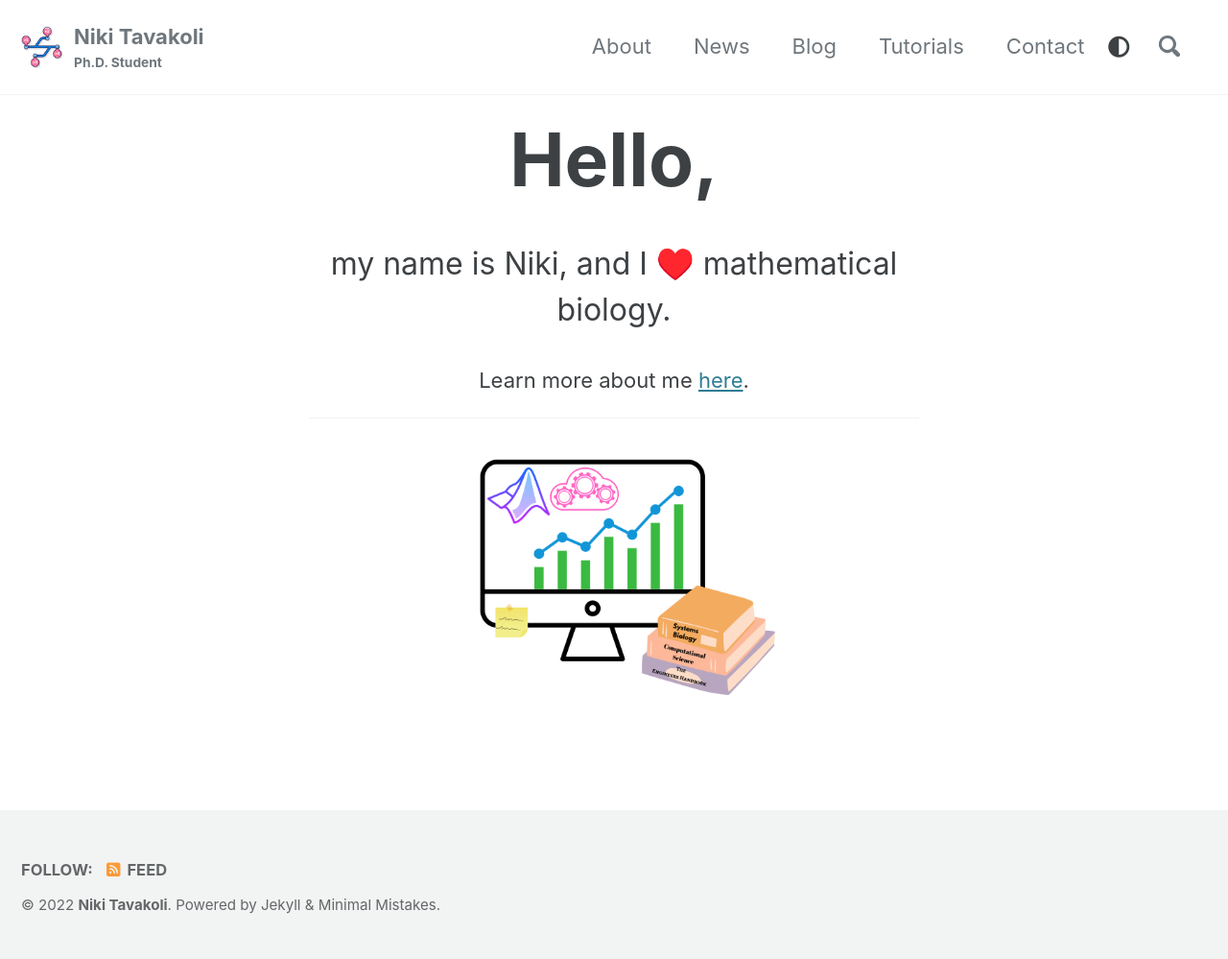
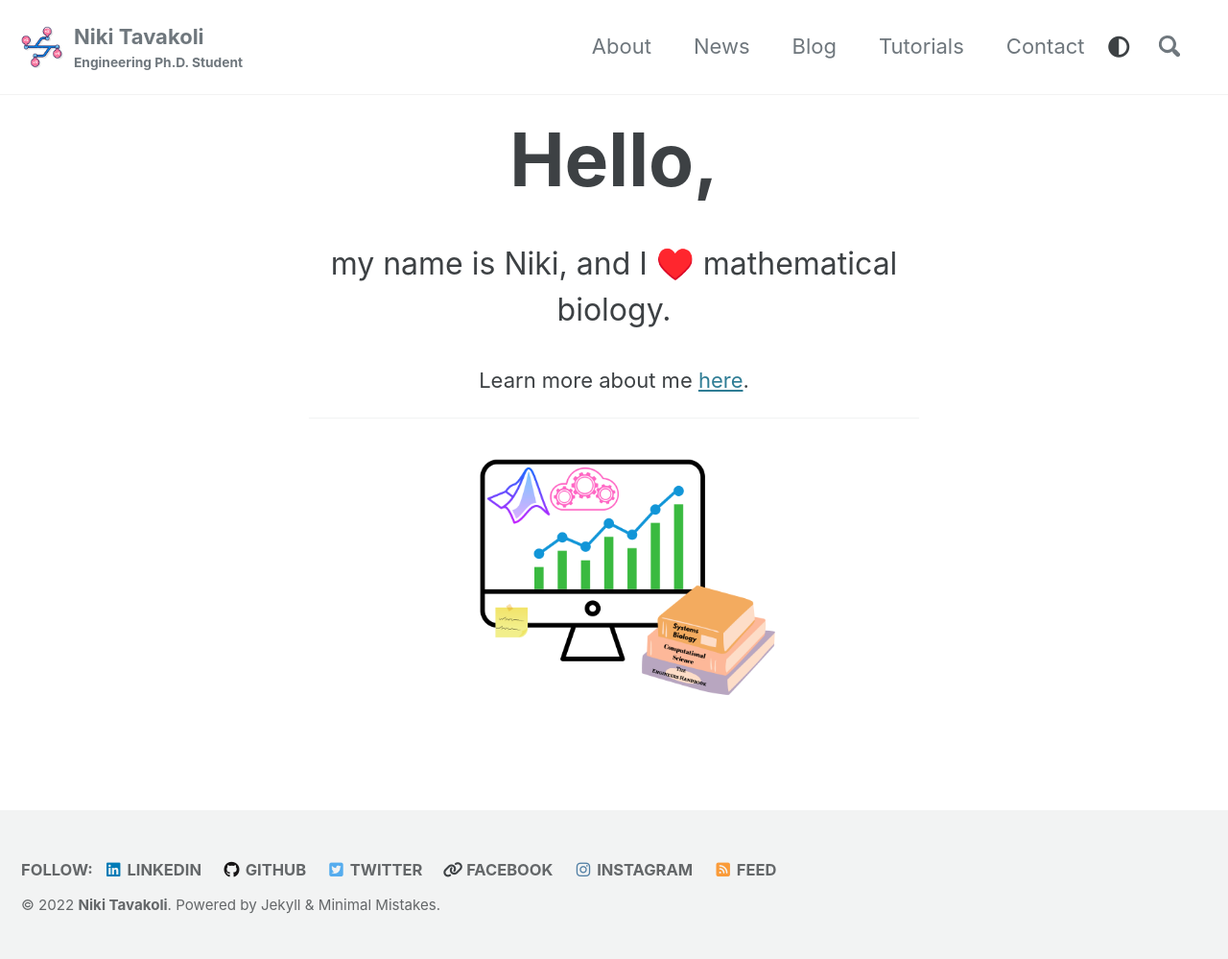
Before and after one commit to nikitavakoli/nikitavakoli.github.io, a Jekyll site: the page built from index.html, in a window 1280 px wide. Shown: the whole page at 96% size. Built offline with Jekyll 4.4.1, drawn with Linux system fonts in a browser that asks for light colours; cached includes are drawn as plain includes; nearby versions of some CDN libraries; the list of posts is cut into pages by our own code; some of the changed lines change nothing that is shown.

Commit message:
added back footer

```diff
--- a/_config.yml
+++ b/_config.yml
@@ -19,7 +19,7 @@ minimal_mistakes_skin2   : "dark"
 locale                   : "en-US"
 title                    : "Niki Tavakoli"
 title_separator          : "-"
-subtitle                 : "Ph.D. Student"
+subtitle                 : "Engineering Ph.D. Student"
 name                     : "<b>Niki Tavakoli</b>"
 description              : "My Portfolio"
 url                      : # the base hostname & protocol for your site e.g. "https://mmistakes.github.io"
@@ -94,8 +94,8 @@ analytics:
 
 # Site Author
 author:
-  name             : "Niki Tavakoli"
-  bio              : "Enthusiastic graduate student, inspired researcher, and future scientist."
+  #name             : "Niki Tavakoli"
+  #bio              : "Engineer in the making, inspired researcher, and motivated scientist."
   location         : "Los Angeles, CA"
   avatar           : "/images/beach_pic.jpg"
   bio              : "Grad student, motivated researcher, inspired scientist."
@@ -125,16 +125,16 @@ footer:
   links:
     - label: "LinkedIn"
       icon: "fab fa-fw fa-linkedin"
-      # url: "https://www.linkedin.com/in/nikitava/"
+      url: "https://www.linkedin.com/in/nikitava/"
     - label: "GitHub"
       icon: "fab fa-fw fa-github"
-      # url: "https://github.com/nikitavakoli"
+      url: "https://github.com/nikitavakoli"
     - label: "Twitter"
       icon: "fab fa-fw fa-twitter-square"
-      # url: "https://twitter.com/DatabaeInLA"
+      url: "https://twitter.com/DatabaeInLA"
     - label: "Facebook"
-      icon: "fab fa-fw fa-facebook-square"
-      #url: "https://www.facebook.com/nikitavak0li"
+      #icon: "fab fa-fw fa-facebook-square"
+      url: "https://www.facebook.com/nikitavak0li"
     - label: "GitHub"
       icon: "fab fa-fw fa-github"
       # url:
@@ -146,7 +146,7 @@ footer:
       # url:
     - label: "Instagram"
       icon: "fab fa-fw fa-instagram"
-      # url: "https://www.instagram.com/niki_tavakoli/"
+      url: "https://www.instagram.com/niki_tavakoli/"
 
 
 # Reading Files
```
